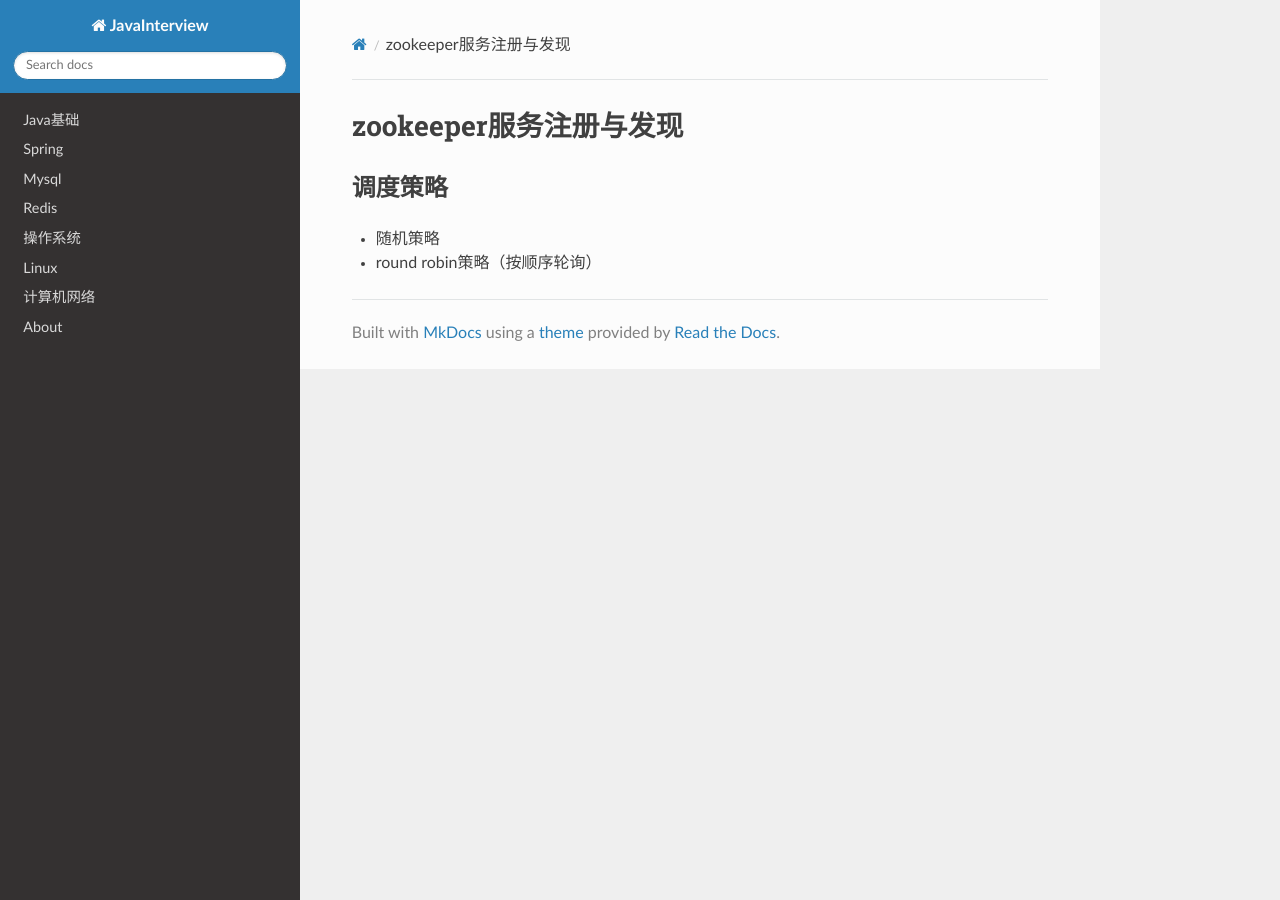
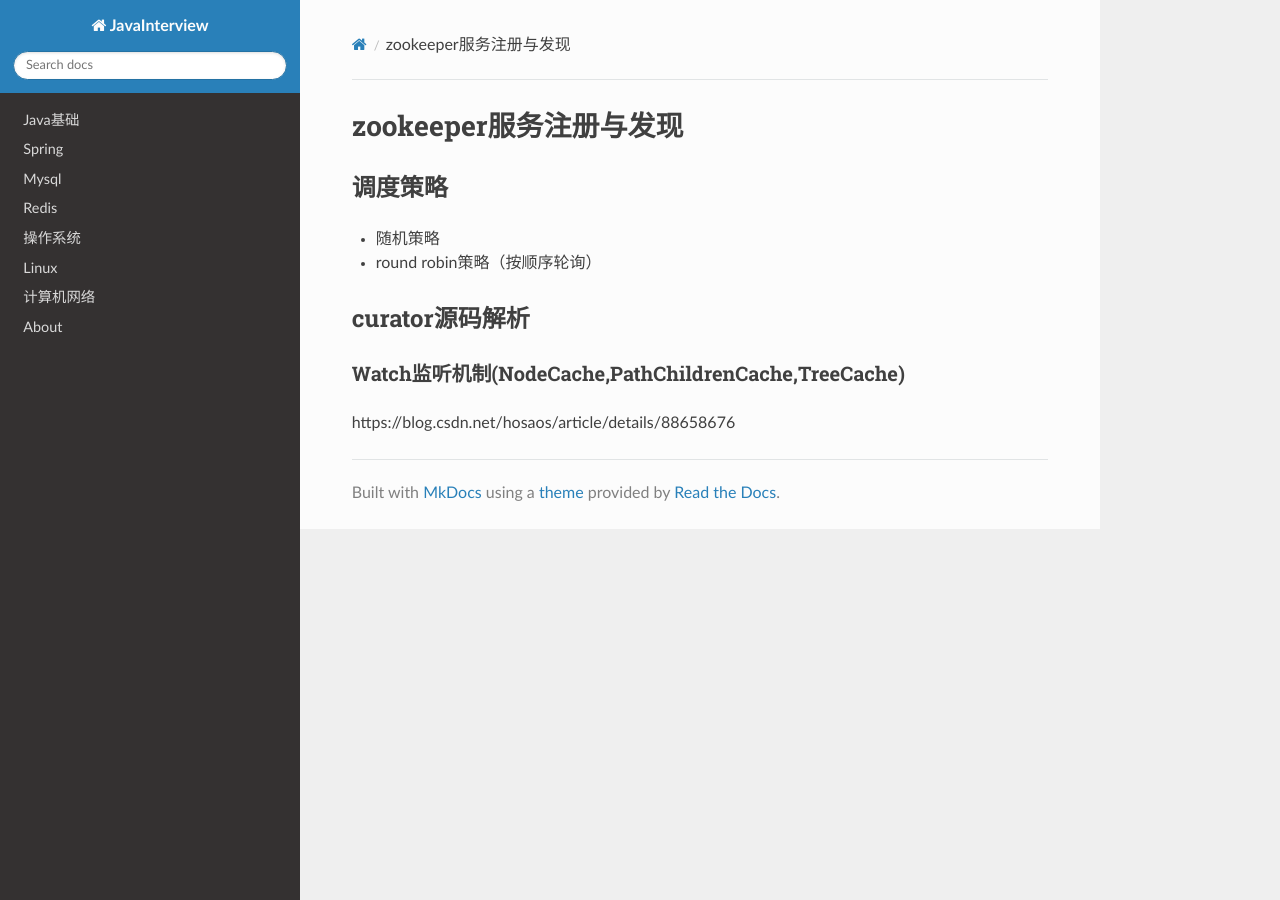
Before and after one commit to MingkeVan/java-interview, an MkDocs documentation site: the page built from docs/interview-zookeeper.md, in a window 1280 px wide. Built offline with MkDocs 1.6.1, drawn with Linux system fonts in a browser that asks for light colours; nearby versions of some CDN libraries.

Commit message:
Update interview-zookeeper.md

```diff
--- a/docs/interview-zookeeper.md
+++ b/docs/interview-zookeeper.md
@@ -4,3 +4,8 @@
 
 * 随机策略
 * round robin策略（按顺序轮询）
+
+## curator源码解析
+### Watch监听机制(NodeCache,PathChildrenCache,TreeCache)
+
+https://blog.csdn.net/hosaos/article/details/88658676
```
